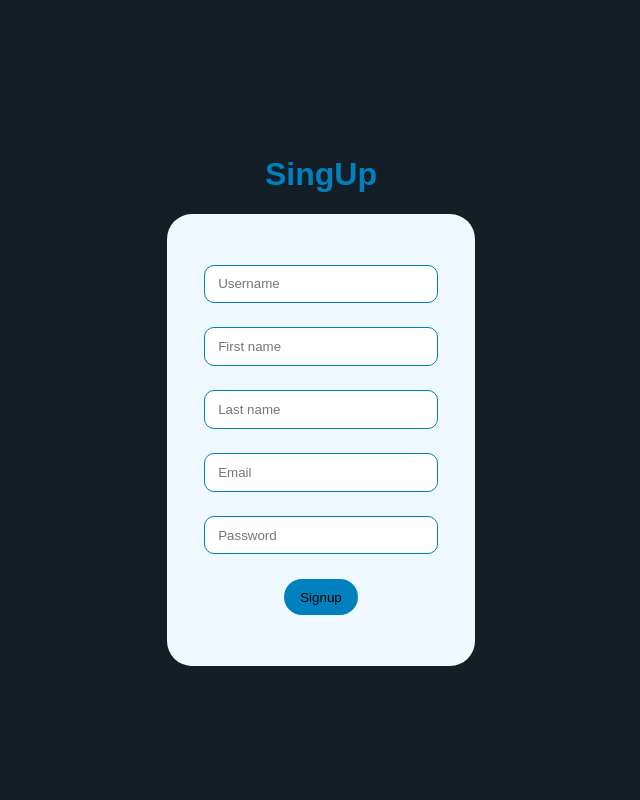
After one commit to Luisero/todo_app_django, a Django app: page /auth/singup/ in a window 1280 px wide. The commit adds this page. Shown: the whole page, without its empty margins (319-959 px from the left). Run offline with Django 4.2, Linux system fonts and the light colour scheme.

Commit message:
FEAT: singup implemented and singup page styled

```diff
--- a/core/models.py
+++ b/core/models.py
@@ -3,8 +3,8 @@ from django.contrib.auth.models import User
 # Create your models here.
 
 class AppUser(User):
-    profile_pic = models.ImageField(null=True)
-    bio = models.TextField(null=True, max_length=150)
+    profile_pic = models.ImageField(null=True, blank=True)
+    bio = models.TextField(null=True, max_length=150, blank=True)
 
 
     def __str__(self):
--- a/core/templates/core/base.html
+++ b/core/templates/core/base.html
@@ -5,6 +5,8 @@
     <meta charset="UTF-8">
     <meta name="viewport" content="width=device-width, initial-scale=1.0">
     <link rel="stylesheet" href="{% static 'core/css/base.css' %}">
+    {% block css %}
+    {% endblock %}
     <title>ToDo app</title>
 </head>
 <body>
@@ -13,10 +15,20 @@
         <h1>ToDo APP</h1>
 
         <ul class="nav-list">
-            <li class="nav-item">LogIn</li>
-            <li class="nav-item">SignUp</li>
+            {% if not user_is_authenticated %}
+            <a href="">
+                <li class="nav-item">LogIn</li>
+            </a>
+            <a href="{% url 'singup' %}">
+                <li class="nav-item">SignUp</li>
+            </a>
             <li class="nav-item">About
             </li>
+            {% else %}
+            <li class="nav-item">About
+            </li>
+            <li class="nav-item">Logout</li>
+            {% endif %}
         </ul>
     </nav>
     {% endblock %}
--- /dev/null
+++ b/core/templates/core/singup.html
@@ -0,0 +1,42 @@
+{% extends 'core/base.html' %}
+{% load static %}
+
+{% block navbar %}
+
+{% block css%}
+    <link rel="stylesheet" href="{% static 'core/css/singup.css' %}">
+{% endblock %}
+
+{% endblock %}
+
+{% block content %}
+
+<div class="form-container">
+    <h1>SingUp</h1>
+    <form action="{% url 'singup' %}" method="post">
+            {% csrf_token  %}
+
+        <div class="input-container">
+            <input type="text" name="username" id="" placeholder="Username">
+
+        </div>
+
+        <div class="input-container">
+            <input type="text" name="first_name" id="" placeholder="First name">
+        </div>
+        <div class="input-container">
+            <input type="text" name="last_name" id="" placeholder="Last name">
+        </div>
+        <div class="input-container">
+            <input type="email" name="email" id="" placeholder="Email">
+        </div>
+
+        <div class="input-container">
+            <input type="password" name="password" id="" placeholder="Password">
+        </div>
+
+        <input type="submit" value="Signup" class="input-submit-form">
+    </form>
+</div>
+
+{% endblock %}
--- a/core/urls.py
+++ b/core/urls.py
@@ -1,5 +1,6 @@
 from django.urls import path
 from . import views
 urlpatterns=[
-    path('', views.index, name='index')
+    path('', views.index, name='index'),
+    path('auth/singup/', views.singup, name='singup')
 ]
--- a/core/views.py
+++ b/core/views.py
@@ -1,6 +1,38 @@
-from django.shortcuts import render
+from django.shortcuts import render, redirect
 from django.http import HttpResponse
+from django.contrib.auth import login as django_login, authenticate
+from django.contrib.auth.decorators import login_required
 # Create your views here.
+from .models import AppUser, TaskToDo
 
 def index(request):
-    return render(request,'core/index.html')
+    user_is_authenticated = request.user.is_authenticated
+    return render(request,'core/index.html', {'user_is_authenticated':user_is_authenticated})
+
+def singup(request):
+    if request.method == 'POST':
+        username = request.POST.get('username')
+        first_name = request.POST.get('first_name')
+        last_name = request.POST.get('last_name')
+        email = request.POST.get('email')
+        password = request.POST.get('password')
+
+        error_msg = ''
+        user = AppUser.objects.filter(username=username).first()
+        if user:
+            error_msg = 'Username already in use'
+            print(error_msg)
+            return render(request, 'core/singup.html')
+        else:
+            user = AppUser.objects.create_user(username=username, first_name=first_name, last_name=last_name, email=email, password=password)
+            user.save()
+            user  = authenticate(username=username, password=password)
+            django_login(request, user)
+
+            return redirect('index')
+
+
+
+
+    else:
+        return render(request, 'core/singup.html')
--- /dev/null
+++ b/templates/static/core/css/singup.css
@@ -0,0 +1,52 @@
+.form-container{
+    width: 100vw;
+    display: flex;
+    justify-content: center;
+    align-items: center;
+    height: 100vh;
+    flex-direction: column;
+
+}
+
+h1{
+    color: rgb(0, 129, 189);
+}
+
+form{
+    background-color: aliceblue;
+    padding: 2vw;
+    border-radius: 25px;
+
+    display: flex;
+    flex-direction: column;
+    justify-content: space-evenly;
+    align-items: center ;
+    height: 50%;
+    width: 20vw;
+}
+
+form .input-container{
+    display: flex;
+    flex-direction: column;
+    align-items: center;
+    justify-content: center;
+}
+
+
+
+.input-container input{
+    width: 100%;
+
+    padding: .8em 1em;
+    border-radius: 10px;
+    border: solid rgb(0, 129, 189) 1px ;
+    outline: none ;
+}
+
+.input-submit-form{
+    padding: .8em 1.2em;
+    border-radius: 50px;
+    border: none;
+    background-color: rgb(0, 129, 189);
+    cursor: pointer;
+}
```
Also changed, not shown: core/migrations/0002_alter_appuser_bio_alter_appuser_profile_pic.py (added), db.sqlite3.
